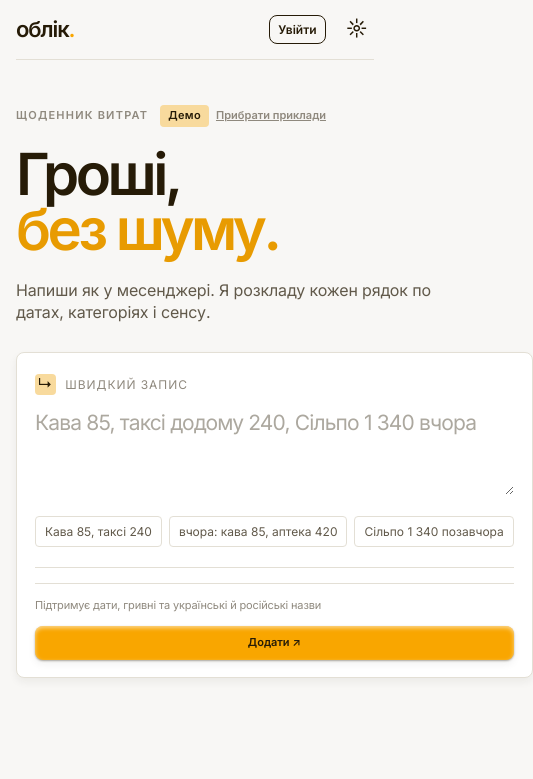
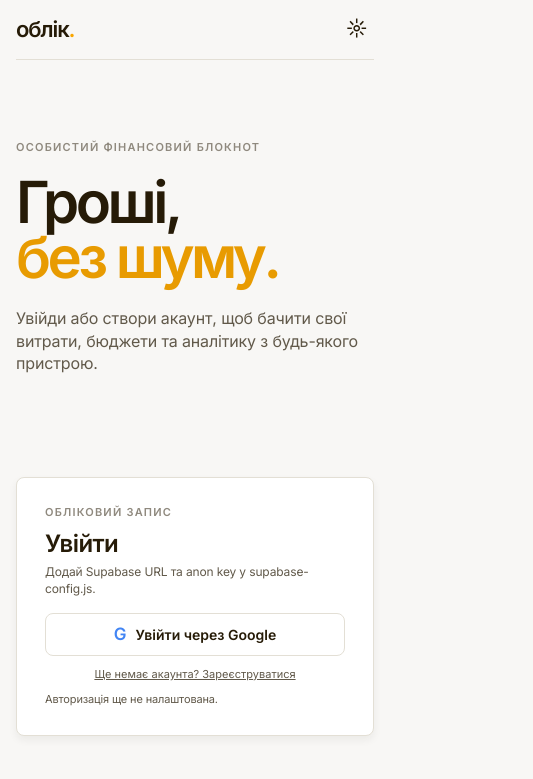
Before and after one commit to alex-bondarchuk/personal-accounting, a website: page index.html in a window 390 px wide. Shown: the top 779 px of the page, 533 px wide, since content can reach past the window. Drawn offline with nearby package versions, Linux system fonts and the light colour scheme.

Commit message:
Add auth gate and Google sign-in

```diff
--- a/app.js
+++ b/app.js
@@ -232,13 +232,18 @@ async function cloudSettingsUpsert(value) {
 function showAuthMessage(message) { const element = $('#authMessage'); if (element) element.textContent = message; }
 function renderAuth() {
   const configured = Boolean(supabaseClient);
+  document.body.classList.toggle('authenticated', Boolean(authUser));
+  $('#authGate').hidden = Boolean(authUser);
+  $('#authToggle').hidden = !authUser;
   $('#syncStatus').innerHTML = `<span></span> ${authUser ? 'синхронізовано' : 'локально'}`;
-  $('#authToggle').textContent = authUser ? 'Мій акаунт' : 'Увійти';
+  $('#authToggle').textContent = 'Мій акаунт';
   $('#authTitle').textContent = authUser ? (authUser.email || 'Мій акаунт') : (authMode === 'login' ? 'Увійти' : 'Реєстрація');
-  $('#authHint').textContent = authUser ? 'Витрати синхронізуються з Supabase PostgreSQL.' : configured ? 'Увійди, щоб зберігати записи між пристроями.' : 'Додай Supabase URL та anon key у supabase-config.js.';
-  $('#authForm').hidden = Boolean(authUser) || !configured;
+  $('#accountEmail').textContent = authUser?.email || 'Мій акаунт';
+  $('#authHint').textContent = configured ? 'Твої дані будуть доступні лише після авторизації.' : 'Додай Supabase URL та anon key у supabase-config.js.';
+  $('#authForm').hidden = !configured;
+  $('#googleAuth').hidden = !configured;
   $('#authModeToggle').hidden = Boolean(authUser) || !configured;
-  $('#authLogout').hidden = !authUser;
+  $('#authMessage').textContent = configured ? '' : 'Авторизація ще не налаштована.';
   $('#authSubmit').textContent = authMode === 'login' ? 'Увійти' : 'Зареєструватися';
 }
 async function syncFromCloud() {
@@ -283,6 +288,15 @@ function setup() {
   $('#authToggle').addEventListener('click', () => { $('#authPanel').hidden = !$('#authPanel').hidden; renderAuth(); });
   $('#authModeToggle').addEventListener('click', () => { authMode = authMode === 'login' ? 'register' : 'login'; renderAuth(); });
   $('#authLogout').addEventListener('click', async () => { if (supabaseClient) await supabaseClient.auth.signOut(); $('#authPanel').hidden = true; });
+  $('#googleAuth').addEventListener('click', async () => {
+    if (!supabaseClient) { showAuthMessage('Спочатку налаштуй Supabase.'); return; }
+    showAuthMessage('Переходимо до Google…');
+    const { error } = await supabaseClient.auth.signInWithOAuth({
+      provider: 'google',
+      options: { redirectTo: `${window.location.origin}${window.location.pathname}` }
+    });
+    if (error) showAuthMessage(`Не вдалося увійти через Google: ${error.message}`);
+  });
   $('#authForm').addEventListener('submit', async (event) => {
     event.preventDefault();
     if (!supabaseClient) { showAuthMessage('Спочатку заповни supabase-config.js.'); return; }
@@ -302,7 +316,7 @@ function setup() {
   $('#addExpenseBtn').addEventListener('click', async () => { const parsed = parseEntries($('#expenseInput').value); if (!parsed.length) { showToast('Не знайшов суму — спробуй «кава 85»'); return; } setUserEntries([...getUserEntries(), ...parsed]); for (const entry of parsed) await cloudUpsert(entry); $('#expenseInput').value = ''; updateParsePreview(); const latest = fromKey(parsed[0].date); selectedMonth = new Date(latest.getFullYear(), latest.getMonth(), 1); render(); showToast(`Додано: ${parsed.length} ${parsed.length === 1 ? 'запис' : 'записи'}`); });
   $('#searchInput').addEventListener('input', () => renderJournal(entriesForMonth())); $('#categoryFilter').addEventListener('change', () => renderJournal(entriesForMonth()));
   $('#categoryFilter').insertAdjacentHTML('beforeend', categories.map((category, i) => `<option value="${i}">${category.name}</option>`).join(''));
-  render(); renderAuth(); initSupabase();
+  renderAuth(); initSupabase();
 }
 
 function updateParsePreview() { const preview = $('#parsePreview'); const parsed = parseEntries($('#expenseInput').value); preview.hidden = !parsed.length; preview.innerHTML = parsed.map((entry) => `<span class="parse-chip">${escapeHtml(entry.name)} · ${money(entry.amount)} ₴ · ${formatDate(entry.date)}</span>`).join(''); }
--- a/index.html
+++ b/index.html
@@ -16,23 +16,37 @@
         <a class="brand" href="#top" aria-label="облік, на початок">облік<span class="brand-dot">.</span></a>
         <div class="top-actions">
           <span class="status-dot" id="syncStatus"><span></span> локально</span>
-          <button class="auth-button" id="authToggle">Увійти</button>
+          <button class="auth-button" id="authToggle" hidden>Мій акаунт</button>
           <button class="icon-button" id="themeToggle" aria-label="Перемкнути тему" title="Перемкнути тему">☼</button>
         </div>
         <div class="auth-panel paper-card" id="authPanel" hidden>
           <div class="section-kicker">ОБЛІКОВИЙ ЗАПИС</div>
-          <h3 id="authTitle">Увійти</h3>
-          <p class="auth-copy" id="authHint">Підключи Supabase, щоб зберігати витрати між пристроями.</p>
+          <h3 id="accountEmail">Мій акаунт</h3>
+          <p class="auth-copy">Твої записи та бюджети синхронізовані з Supabase.</p>
+          <button class="auth-logout" id="authLogout" type="button">Вийти з акаунта</button>
+        </div>
+      </header>
+
+      <section class="auth-gate" id="authGate">
+        <div class="auth-gate-copy">
+          <div class="eyebrow">ОСОБИСТИЙ ФІНАНСОВИЙ БЛОКНОТ</div>
+          <h1>Гроші,<br /><span>без шуму.</span></h1>
+          <p class="hero-copy">Увійди або створи акаунт, щоб бачити свої витрати, бюджети та аналітику з будь-якого пристрою.</p>
+        </div>
+        <div class="auth-card paper-card">
+          <div class="section-kicker">ОБЛІКОВИЙ ЗАПИС</div>
+          <h2 id="authTitle">Увійти</h2>
+          <p class="auth-copy" id="authHint">Твої дані будуть доступні лише після авторизації.</p>
           <form id="authForm">
             <label class="auth-label">Email<input id="authEmail" type="email" autocomplete="email" required placeholder="you@example.com" /></label>
             <label class="auth-label">Пароль<input id="authPassword" type="password" autocomplete="current-password" required minlength="6" placeholder="мінімум 6 символів" /></label>
             <button class="primary-button auth-submit" type="submit" id="authSubmit">Увійти</button>
           </form>
+          <button class="google-button" id="googleAuth" type="button"><span class="google-mark">G</span> Увійти через Google</button>
           <button class="auth-switch" id="authModeToggle" type="button">Ще немає акаунта? Зареєструватися</button>
-          <button class="auth-logout" id="authLogout" type="button" hidden>Вийти з акаунта</button>
           <div class="auth-message" id="authMessage" role="status"></div>
         </div>
-      </header>
+      </section>
 
       <main id="top">
         <section class="hero-grid">
--- a/styles.css
+++ b/styles.css
@@ -43,6 +43,18 @@ button { cursor: pointer; }
 .auth-switch, .auth-logout { border: 0; background: transparent; color: var(--bark); font-size: 11px; padding: 12px 0 0; text-decoration: underline; }
 .auth-logout { color: var(--terracotta); }
 .auth-message { color: var(--bark); font-size: 11px; line-height: 1.35; padding-top: 10px; }
+.auth-gate { min-height: calc(100vh - 72px); display: grid; grid-template-columns: .9fr 1.1fr; gap: 72px; align-items: center; max-width: 940px; margin: 0 auto; padding: 70px 0 90px; }
+.auth-gate[hidden] { display: none; }
+.auth-gate-copy { max-width: 410px; }
+.auth-card { width: min(390px, 100%); padding: 28px; justify-self: end; }
+.auth-card h2 { margin: 10px 0 7px; }
+.google-button { width: 100%; display: flex; justify-content: center; align-items: center; gap: 9px; border: 1px solid var(--linen); border-radius: var(--radius); background: var(--paper); padding: 10px 15px; margin-top: 10px; font-weight: 584; }
+.google-button:hover { border-color: var(--gold); background: var(--honey); }
+.google-mark { color: #4285f4; font-weight: 700; font-size: 17px; }
+.auth-card .auth-switch { display: block; margin: 0 auto; }
+#top { display: none; }
+body.authenticated #top { display: block; }
+body:not(.authenticated) .footer { display: none; }
 .hero-grid { display: grid; grid-template-columns: .88fr 1.12fr; gap: 56px; align-items: center; padding: 64px 0 76px; }
 .eyebrow, .section-kicker { font-size: 11px; font-weight: 584; letter-spacing: .11em; color: var(--driftwood); }
 .demo-badge { display: inline-block; margin-left: 8px; padding: 4px 8px; border-radius: 4px; color: var(--espresso); background: var(--honey); letter-spacing: .03em; }
@@ -196,6 +208,8 @@ body.dark .demo-badge, body.dark .toggle-button.active { color: #261b07; }
   .app-shell { padding: 0 16px 32px; }
   .hero-grid, .two-column { grid-template-columns: 1fr; gap: 28px; }
   .hero-grid { padding: 45px 0 52px; }
+  .auth-gate { grid-template-columns: 1fr; gap: 30px; padding: 45px 0 60px; }
+  .auth-card { justify-self: start; }
   .hero-copy { max-width: 460px; }
   .metric-grid, .budget-grid { grid-template-columns: repeat(2, 1fr); }
   .insights-grid { grid-template-columns: repeat(2, 1fr); }
```
